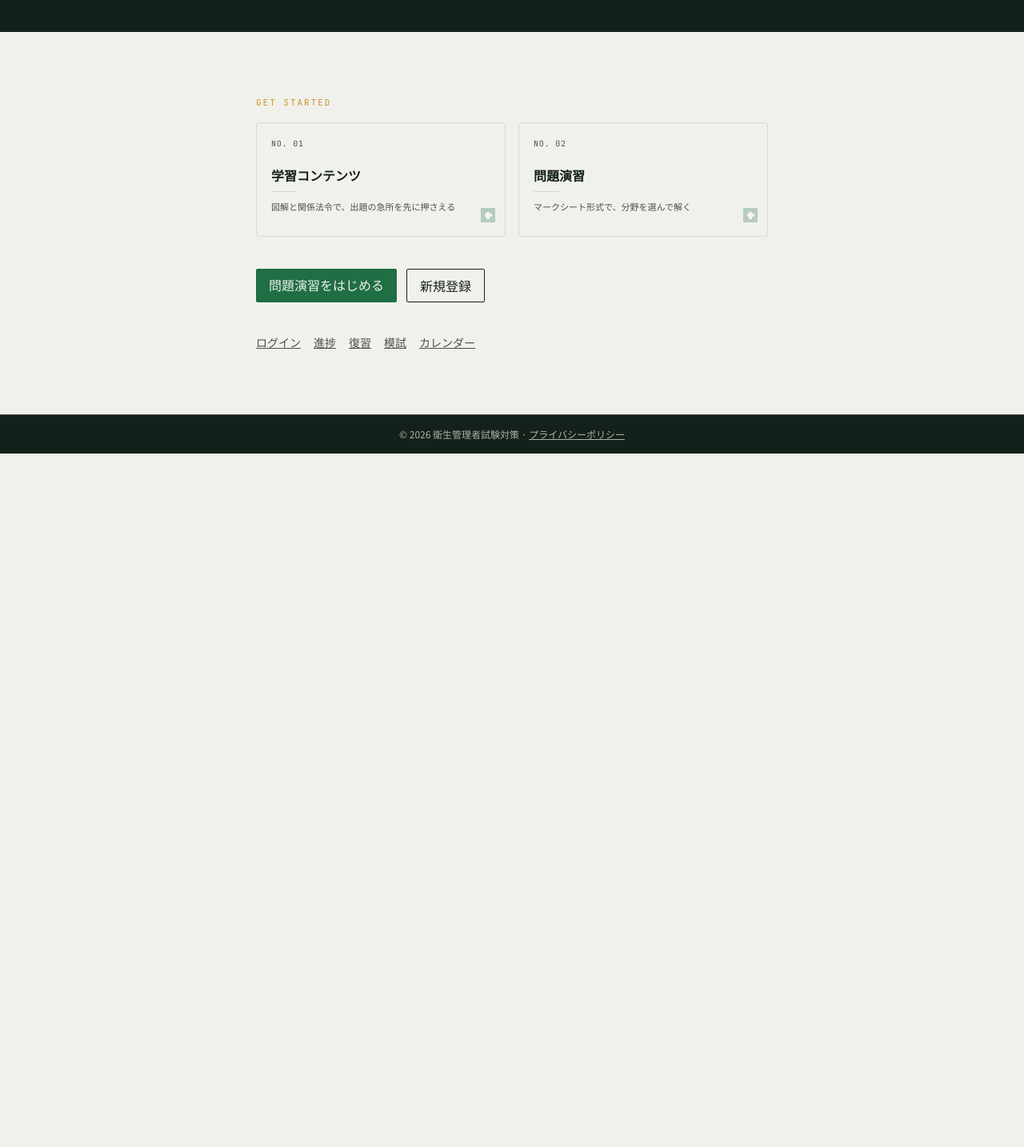
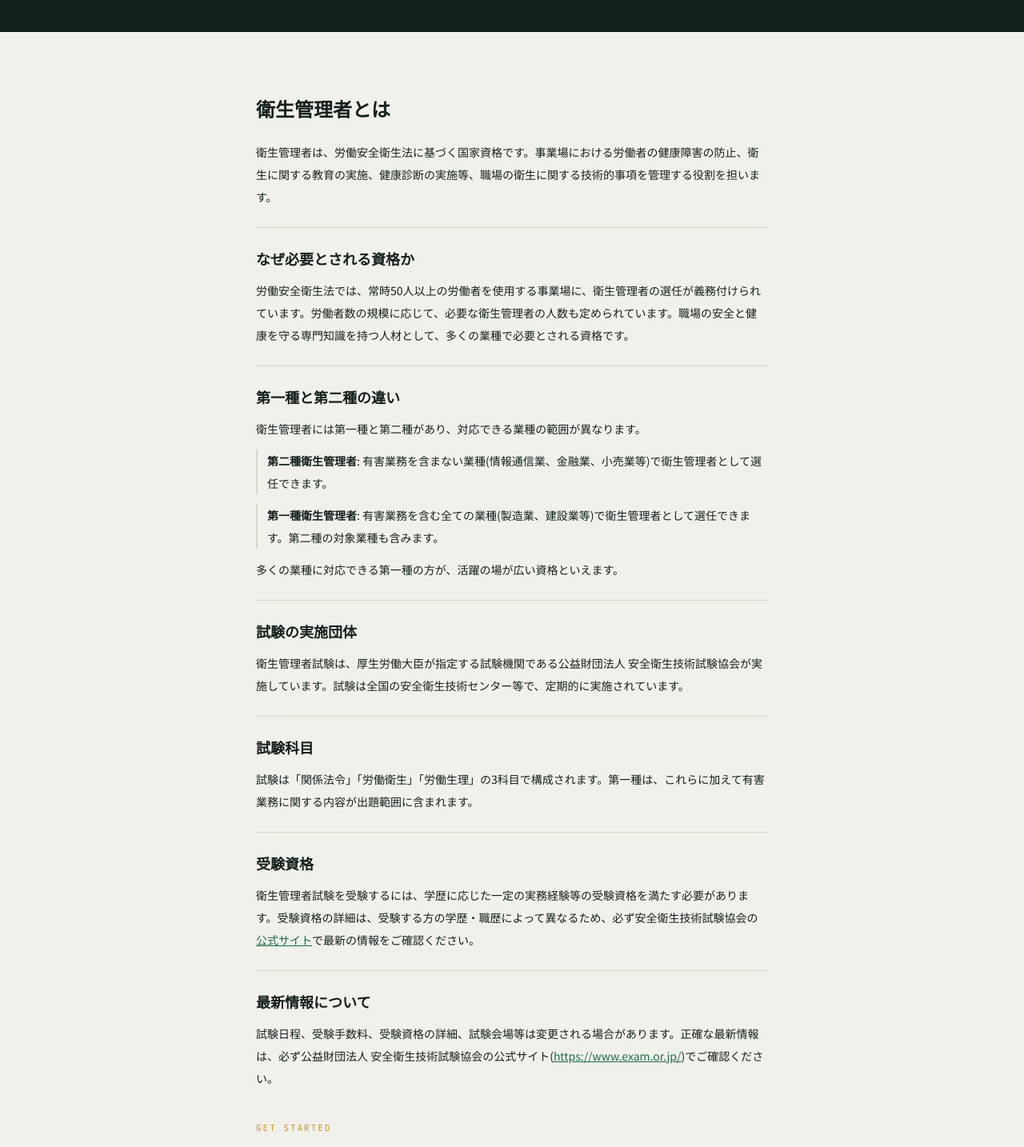
Before and after one commit to terabeakihito-debug/HygieneManagerCertification, a Next.js app: page / in a window 1280 px wide. Shown: the part 480-1914 px from the top of the page at 80% size. Before the commit the page ends 1047 px from the top, so only its background shows below. Built offline with nearby package versions, Linux system fonts and the light colour scheme; no server answers.

Commit message:
Merge about page into homepage, remove standalone /about route

```diff
--- a/src/app/page.tsx
+++ b/src/app/page.tsx
@@ -1,5 +1,7 @@
 import Link from "next/link";
 import { CrossMark } from "@/components/ui/CrossMark";
+
+const EXAM_ORG_HREF = "https://www.exam.or.jp/";
 
 export default function HomePage() {
   return (
@@ -39,6 +41,88 @@ export default function HomePage() {
       </section>
 
       <main className="mx-auto flex max-w-2xl flex-col gap-10 px-4 py-16 sm:py-20">
+        <section id="about" className="flex flex-col gap-6 text-sm leading-7 text-ink">
+          <h2 className="text-2xl font-bold">衛生管理者とは</h2>
+          <p>
+            衛生管理者は、労働安全衛生法に基づく国家資格です。事業場における労働者の健康障害の防止、衛生に関する教育の実施、健康診断の実施等、職場の衛生に関する技術的事項を管理する役割を担います。
+          </p>
+
+          <div className="flex flex-col gap-3 border-t border-hairline pt-6">
+            <h3 className="text-lg font-bold">なぜ必要とされる資格か</h3>
+            <p>
+              労働安全衛生法では、常時50人以上の労働者を使用する事業場に、衛生管理者の選任が義務付けられています。労働者数の規模に応じて、必要な衛生管理者の人数も定められています。職場の安全と健康を守る専門知識を持つ人材として、多くの業種で必要とされる資格です。
+            </p>
+          </div>
+
+          <div className="flex flex-col gap-3 border-t border-hairline pt-6">
+            <h3 className="text-lg font-bold">第一種と第二種の違い</h3>
+            <p>
+              衛生管理者には第一種と第二種があり、対応できる業種の範囲が異なります。
+            </p>
+            <ul className="flex flex-col gap-3">
+              <li className="border-l-2 border-hairline pl-3">
+                <strong className="font-display font-bold">第二種衛生管理者</strong>
+                : 有害業務を含まない業種(情報通信業、金融業、小売業等)で衛生管理者として選任できます。
+              </li>
+              <li className="border-l-2 border-hairline pl-3">
+                <strong className="font-display font-bold">第一種衛生管理者</strong>
+                : 有害業務を含む全ての業種(製造業、建設業等)で衛生管理者として選任できます。第二種の対象業種も含みます。
+              </li>
+            </ul>
+            <p>
+              多くの業種に対応できる第一種の方が、活躍の場が広い資格といえます。
+            </p>
+          </div>
+
+          <div className="flex flex-col gap-3 border-t border-hairline pt-6">
+            <h3 className="text-lg font-bold">試験の実施団体</h3>
+            <p>
+              衛生管理者試験は、厚生労働大臣が指定する試験機関である公益財団法人
+              安全衛生技術試験協会が実施しています。試験は全国の安全衛生技術センター等で、定期的に実施されています。
+            </p>
+          </div>
+
+          <div className="flex flex-col gap-3 border-t border-hairline pt-6">
+            <h3 className="text-lg font-bold">試験科目</h3>
+            <p>
+              試験は「関係法令」「労働衛生」「労働生理」の3科目で構成されます。第一種は、これらに加えて有害業務に関する内容が出題範囲に含まれます。
+            </p>
+          </div>
+
+          <div className="flex flex-col gap-3 border-t border-hairline pt-6">
+            <h3 className="text-lg font-bold">受験資格</h3>
+            <p>
+              衛生管理者試験を受験するには、学歴に応じた一定の実務経験等の受験資格を満たす必要があります。受験資格の詳細は、受験する方の学歴・職歴によって異なるため、必ず安全衛生技術試験協会の
+              <a
+                href={EXAM_ORG_HREF}
+                target="_blank"
+                rel="noopener noreferrer"
+                className="text-safety underline"
+              >
+                公式サイト
+              </a>
+              で最新の情報をご確認ください。
+            </p>
+          </div>
+
+          <div className="flex flex-col gap-3 border-t border-hairline pt-6">
+            <h3 className="text-lg font-bold">最新情報について</h3>
+            <p>
+              試験日程、受験手数料、受験資格の詳細、試験会場等は変更される場合があります。正確な最新情報は、必ず公益財団法人
+              安全衛生技術試験協会の公式サイト(
+              <a
+                href={EXAM_ORG_HREF}
+                target="_blank"
+                rel="noopener noreferrer"
+                className="text-safety underline"
+              >
+                https://www.exam.or.jp/
+              </a>
+              )でご確認ください。
+            </p>
+          </div>
+        </section>
+
         <section className="flex flex-col gap-4">
         <p className="font-mono text-[11px] tracking-[0.18em] text-amber">GET STARTED</p>
         <div className="grid gap-4 sm:grid-cols-2">
@@ -77,6 +161,9 @@ export default function HomePage() {
         </div>
 
         <nav className="flex flex-wrap gap-x-4 gap-y-2 text-sm text-graphite">
+          <Link href="#about" className="underline">
+            衛生管理者とは
+          </Link>
           <Link href="/login" className="underline">
             ログイン
           </Link>
--- a/src/components/layout/Footer.tsx
+++ b/src/components/layout/Footer.tsx
@@ -6,6 +6,10 @@ export function Footer() {
       <p>
         © 2026 衛生管理者試験対策
         {" · "}
+        <Link href="/#about" className="underline">
+          衛生管理者とは
+        </Link>
+        {" · "}
         <Link href="/privacy" className="underline">
           プライバシーポリシー
         </Link>
```
